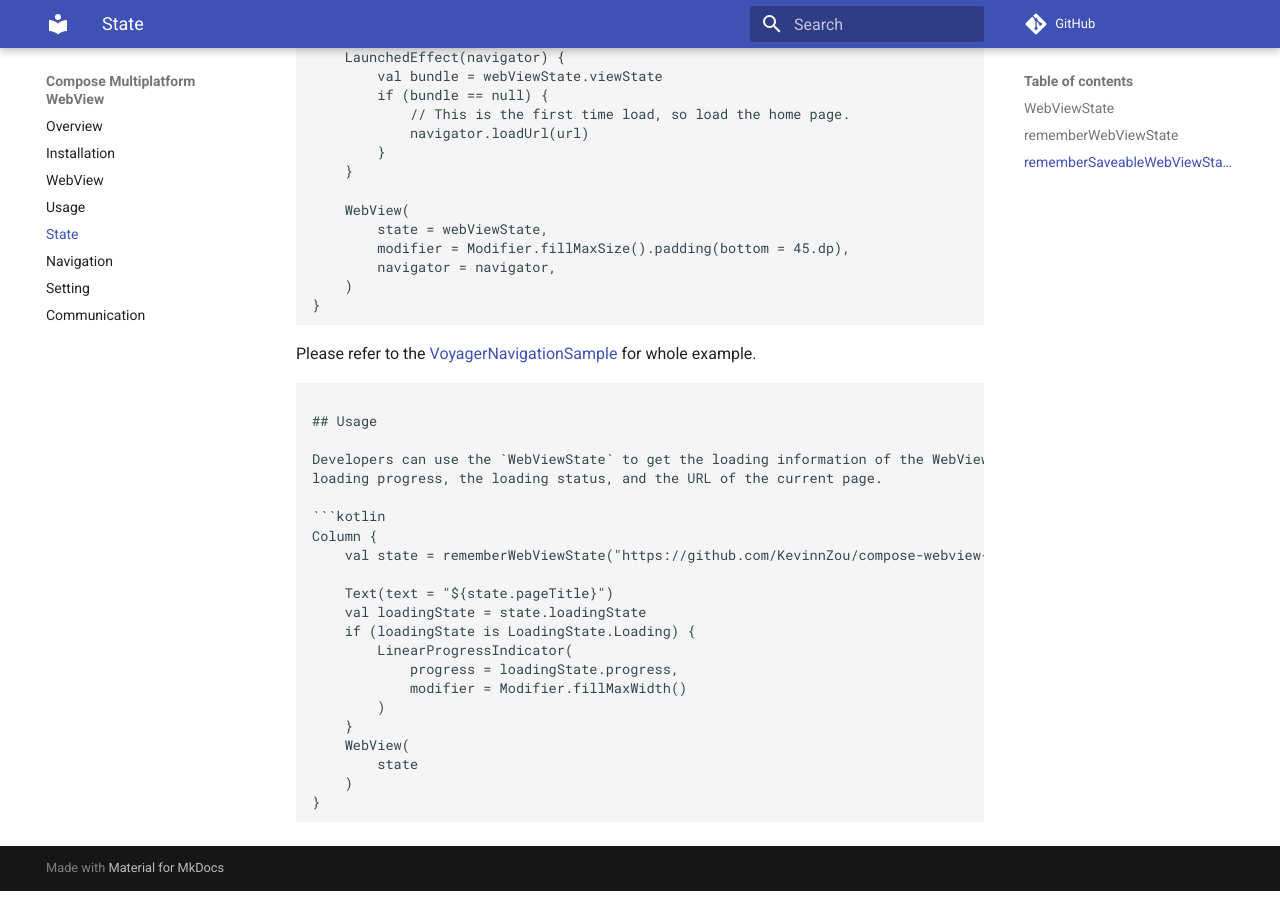
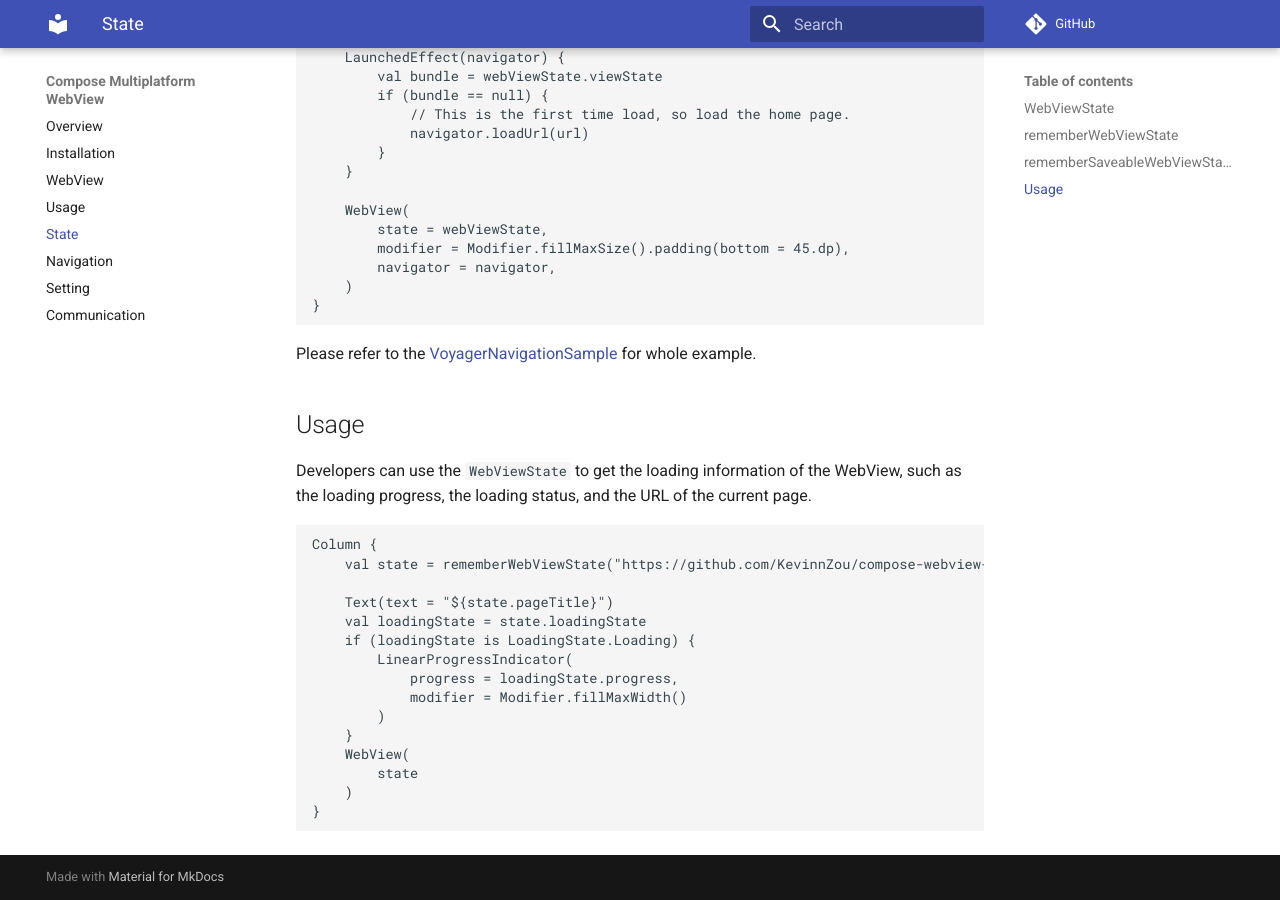
Before and after one commit to KevinnZou/compose-webview-multiplatform, an MkDocs documentation site: the page built from docs/state.md, in a window 1280 px wide and 900 px high, scrolled down 2511 px. Built offline with MkDocs 1.6.1 and Material for MkDocs 9.7.7, drawn with Linux system fonts in a browser that asks for light colours; comment, search, counter and statistics services are not loaded.

Commit message:
feat:Fix Docs

````diff
--- a/docs/state.md
+++ b/docs/state.md
@@ -143,8 +143,6 @@ Please refer to
 the [VoyagerNavigationSample](https://github.com/KevinnZou/compose-webview-multiplatform/blob/main/sample/shared/src/commonMain/kotlin/com/kevinnzou/sample/VoyagerNavigationSample.kt)
 for whole example.
 
-```kotlin
-
 ## Usage
 
 Developers can use the `WebViewState` to get the loading information of the WebView, such as the
````
